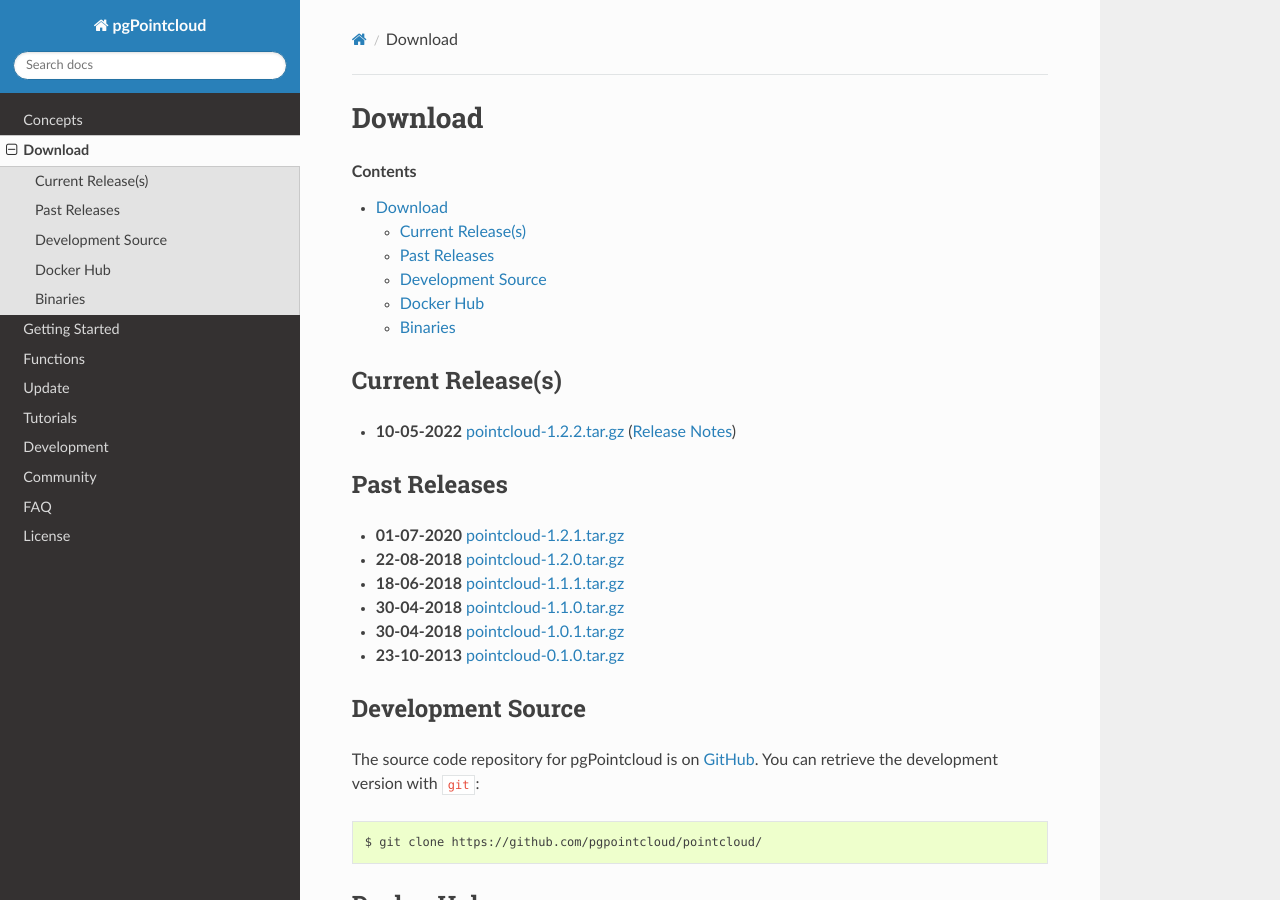
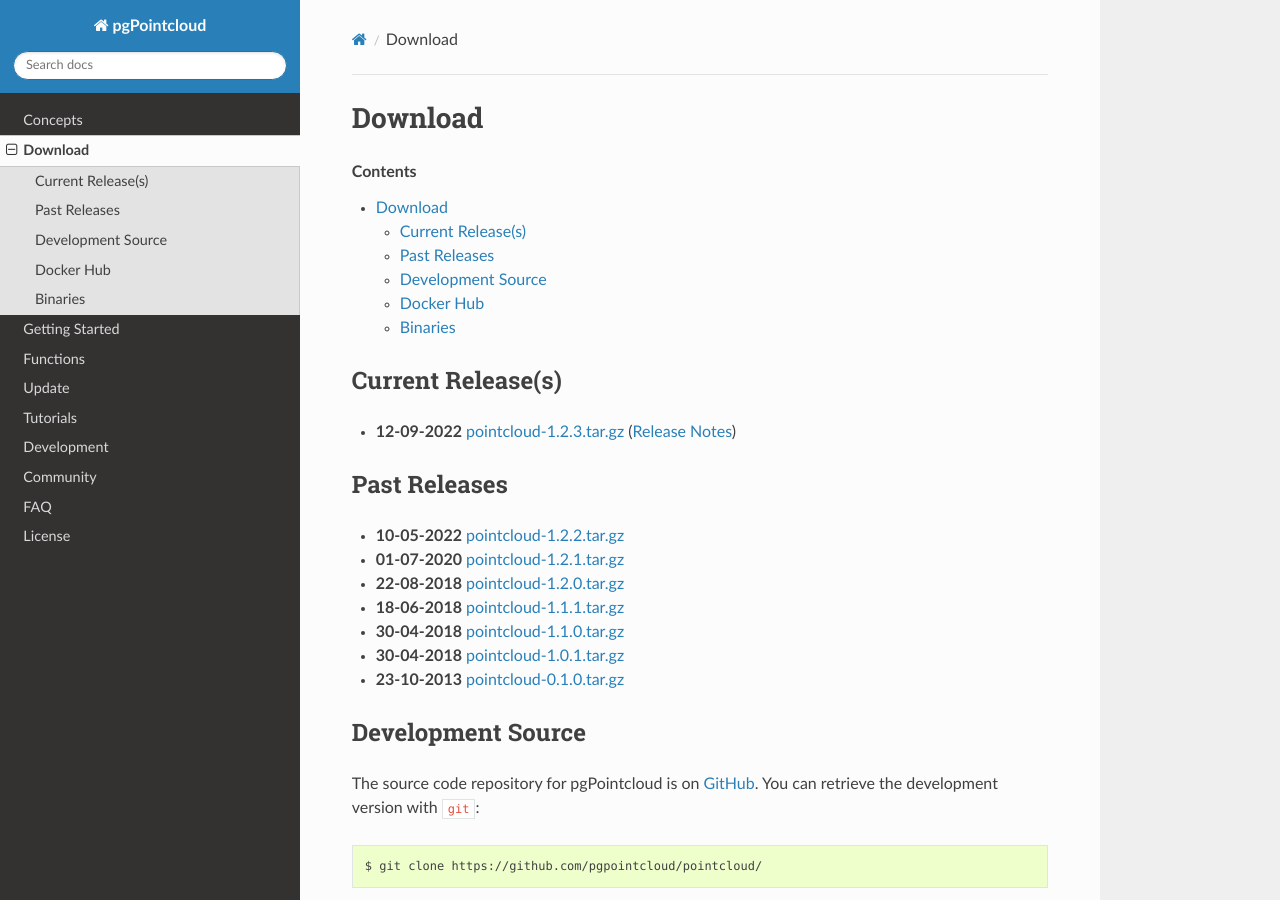
Before and after one commit to pgpointcloud/pointcloud, a Sphinx documentation site: the page built from doc/download.rst, in a window 1280 px wide and 900 px high. Built offline with Sphinx 7.4.7 and the Read the Docs theme 2.0.0, drawn with Linux system fonts in a browser that asks for light colours.

Commit message:
Prepare v1.2.3

```diff
--- a/doc/download.rst
+++ b/doc/download.rst
@@ -13,14 +13,15 @@
 Current Release(s)
 ------------------------------------------------------------------------------
 
-* **10-05-2022** `pointcloud-1.2.2.tar.gz`_ (`Release Notes`_)
+* **12-09-2022** `pointcloud-1.2.3.tar.gz`_ (`Release Notes`_)
 
-.. _`Release Notes`: https://github.com/pgpointcloud/pointcloud/blob/v1.2.2/NEWS
+.. _`Release Notes`: https://github.com/pgpointcloud/pointcloud/blob/v1.2.3/NEWS
 
 
 Past Releases
 ------------------------------------------------------------------------------
 
+* **10-05-2022** `pointcloud-1.2.2.tar.gz`_
 * **01-07-2020** `pointcloud-1.2.1.tar.gz`_
 * **22-08-2018** `pointcloud-1.2.0.tar.gz`_
 * **18-06-2018** `pointcloud-1.1.1.tar.gz`_
@@ -28,6 +29,7 @@
 * **30-04-2018** `pointcloud-1.0.1.tar.gz`_
 * **23-10-2013** `pointcloud-0.1.0.tar.gz`_
 
+.. _`pointcloud-1.2.3.tar.gz`: https://github.com/pgpointcloud/pointcloud/archive/v1.2.3.tar.gz
 .. _`pointcloud-1.2.2.tar.gz`: https://github.com/pgpointcloud/pointcloud/archive/v1.2.2.tar.gz
 .. _`pointcloud-1.2.1.tar.gz`: https://github.com/pgpointcloud/pointcloud/archive/v1.2.1.tar.gz
 .. _`pointcloud-1.2.0.tar.gz`: https://github.com/pgpointcloud/pointcloud/archive/v1.2.0.tar.gz
--- a/doc/index.rst
+++ b/doc/index.rst
@@ -16,10 +16,10 @@
 News
 --------------------------------------------------------------------------------
 
-**10-05-2022**
+**12-09-2022**
 ................................................................................
 
-pgPointcloud 1.2.2 has been released.
+pgPointcloud 1.2.3 has been released.
 
 
 Concepts
```
Also changed, not shown: README.md (+1 -1 lines), 4 other files.
